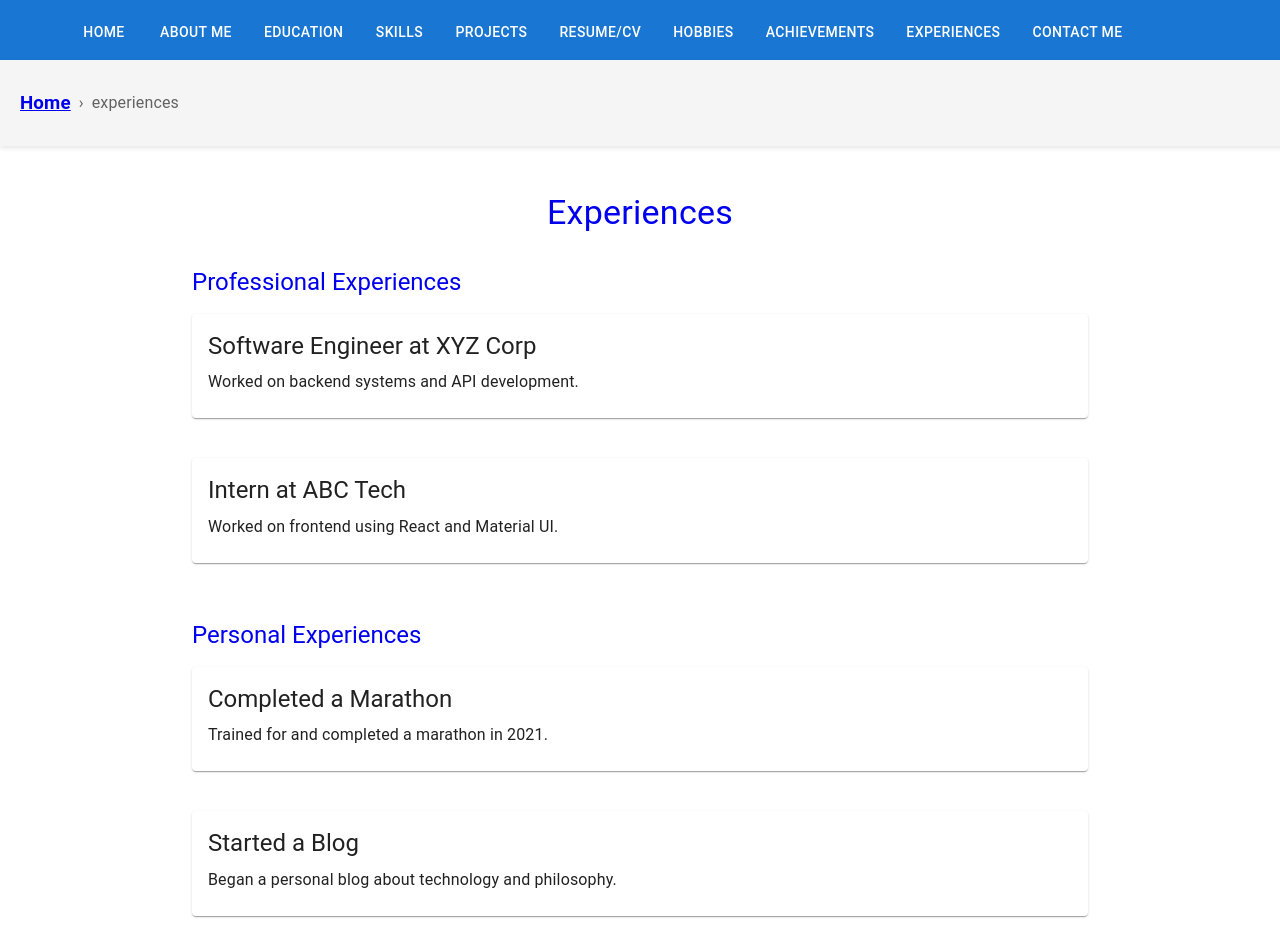
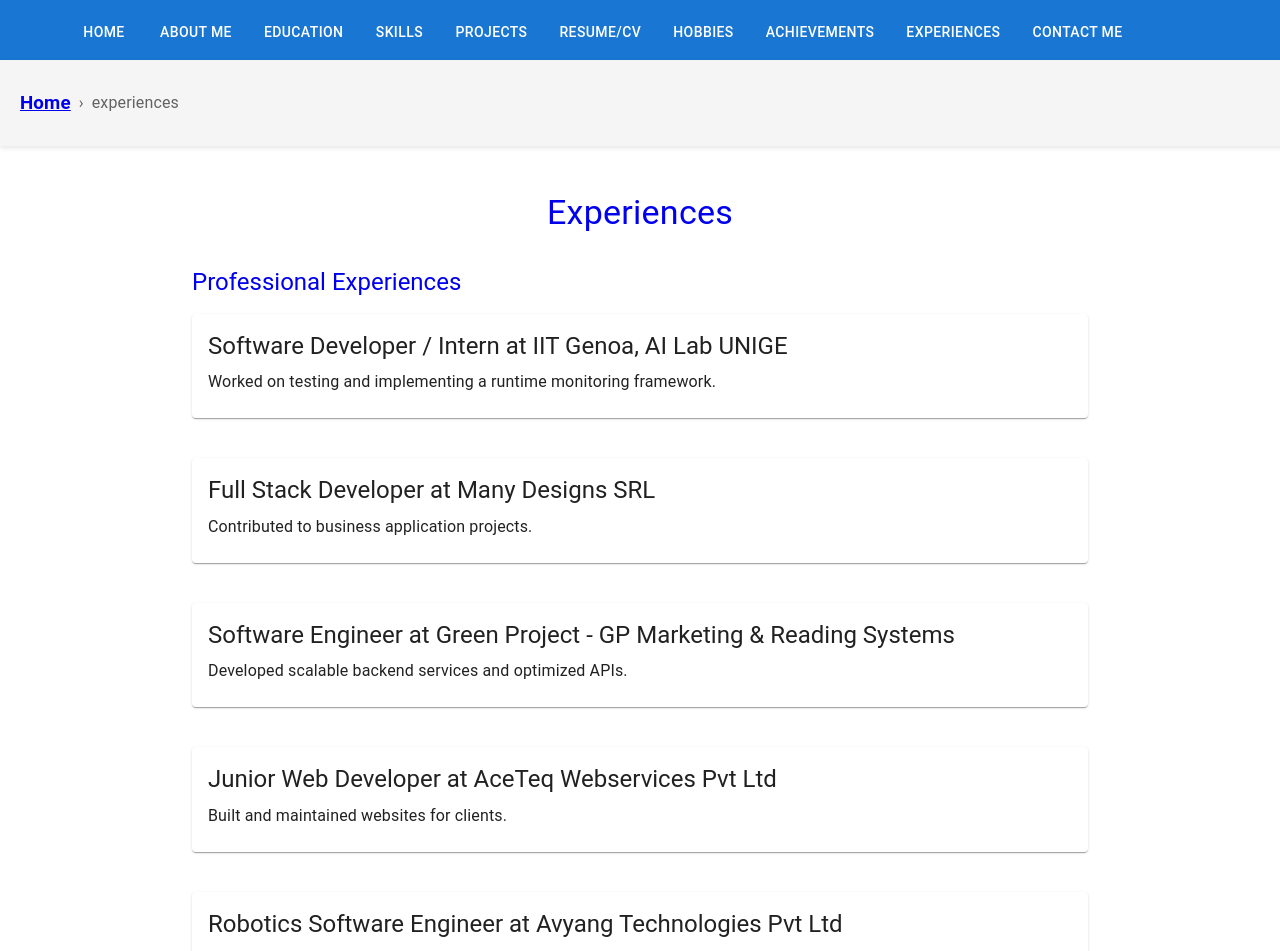
Before and after one commit to SaiVinay023/Personal_website, a React (Create React App) app in the folder frontend/my-app/: page /#/experiences in a window 1280 px wide. Shown: the top 951 px of the page. Built offline with nearby package versions, Linux system fonts and the light colour scheme.

Commit message:
updated experiences page

```diff
--- a/frontend/my-app/src/Resume/components/ContactMe.js
+++ b/frontend/my-app/src/Resume/components/ContactMe.js
@@ -40,30 +40,27 @@ const ContactMe = () => {
           <Card sx={{ marginBottom: 3 }}>
             <CardContent>
               <Typography variant="h5" gutterBottom>
-                I do Freelancing Projects
               </Typography>
               <Typography variant="body1" sx={{ marginBottom: 2 }}>
-                I’m available for freelance work and open to interesting project collaborations.
-                If you have any projects or ideas, feel free to reach out using the form or through
+               feel free to reach out using the form or through
                 one of the contact methods below.
               </Typography>
 
               {/* Contact methods */}
               <Box sx={{ display: 'flex', alignItems: 'center', gap: 2 }}>
-                <IconButton component="a" href="mailto:your-email@example.com">
+                <IconButton component="a" href="saivinay023@gmail.com">
                   <EmailIcon />
                 </IconButton>
-                <IconButton component="a" href="tel:+1234567890">
+                <IconButton component="a" href="tel:+393482625113">
                   <PhoneIcon />
                 </IconButton>
-                <IconButton component="a" href="https://www.linkedin.com/in/yourprofile" target="_blank">
+                <IconButton component="a" href="https://www.linkedin.com/in/saivinaymanda/" target="_blank">
                   <LinkedInIcon />
                 </IconButton>
-                <IconButton component="a" href="https://github.com/yourprofile" target="_blank">
+                <IconButton component="a" href="https://github.com/SaiVinay023?tab=repositories" target="_blank">
                   <GitHubIcon />
                 </IconButton>
                 <IconButton component="a" href="https://twitter.com/yourprofile" target="_blank">
-                  <TwitterIcon />
                 </IconButton>
               </Box>
             </CardContent>
--- a/frontend/my-app/src/Resume/components/Education.js
+++ b/frontend/my-app/src/Resume/components/Education.js
@@ -19,8 +19,7 @@ import CheckCircleIcon from '@mui/icons-material/CheckCircle';
 const educationData = [
   {
     degree: 'BTech in Mechanical Engineering',
-    institution: 'XYZ University',
-    year: '2014 - 2018',
+    institution: 'The National Institute of Engineering, Mysuru',
     cfu: '240 CFU',
     courses: ['Thermodynamics', 'Fluid Mechanics', 'Material Science', 'CAD'],
     skills: ['Problem-solving', 'Analytical Thinking', 'Design Skills', 'Teamwork'],
@@ -28,9 +27,8 @@ const educationData = [
     modality: 'Learned mechanical design principles and problem-solving through simulations and real-world projects.'
   },
   {
-    degree: 'Robotics Engineer',
-    institution: 'ABC University',
-    year: '2020 - 2022',
+    degree: 'MSc Robotics Engineer',
+    institution: 'University of Genoa',
     cfu: '120 CFU',
     courses: ['Robot Kinematics', 'Control Systems', 'Artificial Intelligence', 'ROS'],
     skills: ['Robot Programming', 'AI Integration', 'Automation', 'Research Skills'],
--- a/frontend/my-app/src/Resume/components/ExperiencesPage.js
+++ b/frontend/my-app/src/Resume/components/ExperiencesPage.js
@@ -4,18 +4,38 @@ import { Card, CardContent, Typography, Box, Dialog, DialogTitle, DialogContent,
 // Data for professional and personal experiences
 const experiencesData = {
   professional: [
+
+
     {
-      title: 'Software Engineer at XYZ Corp',
-      summary: 'Worked on backend systems and API development.',
+      title: 'Software Developer / Intern at IIT Genoa, AI Lab UNIGE',
+      summary: 'Worked on testing and implementing a runtime monitoring framework.',
+      details: 'Tested ROS Monitoring, a runtime monitoring framework for ROS systems, integrating RML and a Prolog-based oracle. Employed Python, ROS, ROS 2, Ubuntu, and Docker to validate the framework on the IIT R1 robot.',
+      outcome: 'Developed and integrated advanced safety strategies, enhancing human-robot interaction.'
+    },
+    {
+      title: 'Full Stack Developer at Many Designs SRL',
+      summary: 'Contributed to business application projects.',
+      details: 'Key contributor to the successful implementation of two business application projects. Enhanced user experience and data visualization using various frontend tools and frameworks.',
+      outcome: 'Demonstrated adaptability and proactive involvement in diverse Full Stack Development projects.'
+    },
+    {
+      title: 'Software Engineer at Green Project - GP Marketing & Reading Systems',
+      summary: 'Developed scalable backend services and optimized APIs.',
       details: 'Developed scalable backend services using Node.js and PostgreSQL, optimized APIs, and collaborated with cross-functional teams to enhance product delivery.',
       outcome: 'Improved system performance by 20%, enhanced team collaboration.'
     },
     {
-      title: 'Intern at ABC Tech',
-      summary: 'Worked on frontend using React and Material UI.',
-      details: 'Developed UI components for e-commerce web apps, and enhanced the user experience by improving design and responsiveness.',
-      outcome: 'Delivered user-friendly UI, improved website traffic by 15%.'
+      title: 'Junior Web Developer at AceTeq Webservices Pvt Ltd',
+      summary: 'Built and maintained websites for clients.',
+      details: 'Created and tested applications for websites, gathered information, and performed research. Filed reports and created guides to document processes.',
+      outcome: 'Maintained business continuity and improved client satisfaction.'
     },
+    {
+      title: 'Robotics Software Engineer at Avyang Technologies Pvt Ltd',
+      summary: 'Designed and prototyped robotics solutions.',
+      details: 'Created CAD designs using SOLIDWORKS and CATIA, programmed microcontrollers including Arduino and Raspberry Pi, and led the development of an innovative smart device.',
+      outcome: 'Conducted workshops, mentoring over 240 students, fostering a passion for robotics.'
+    }
   ],
   personal: [
     {
```
